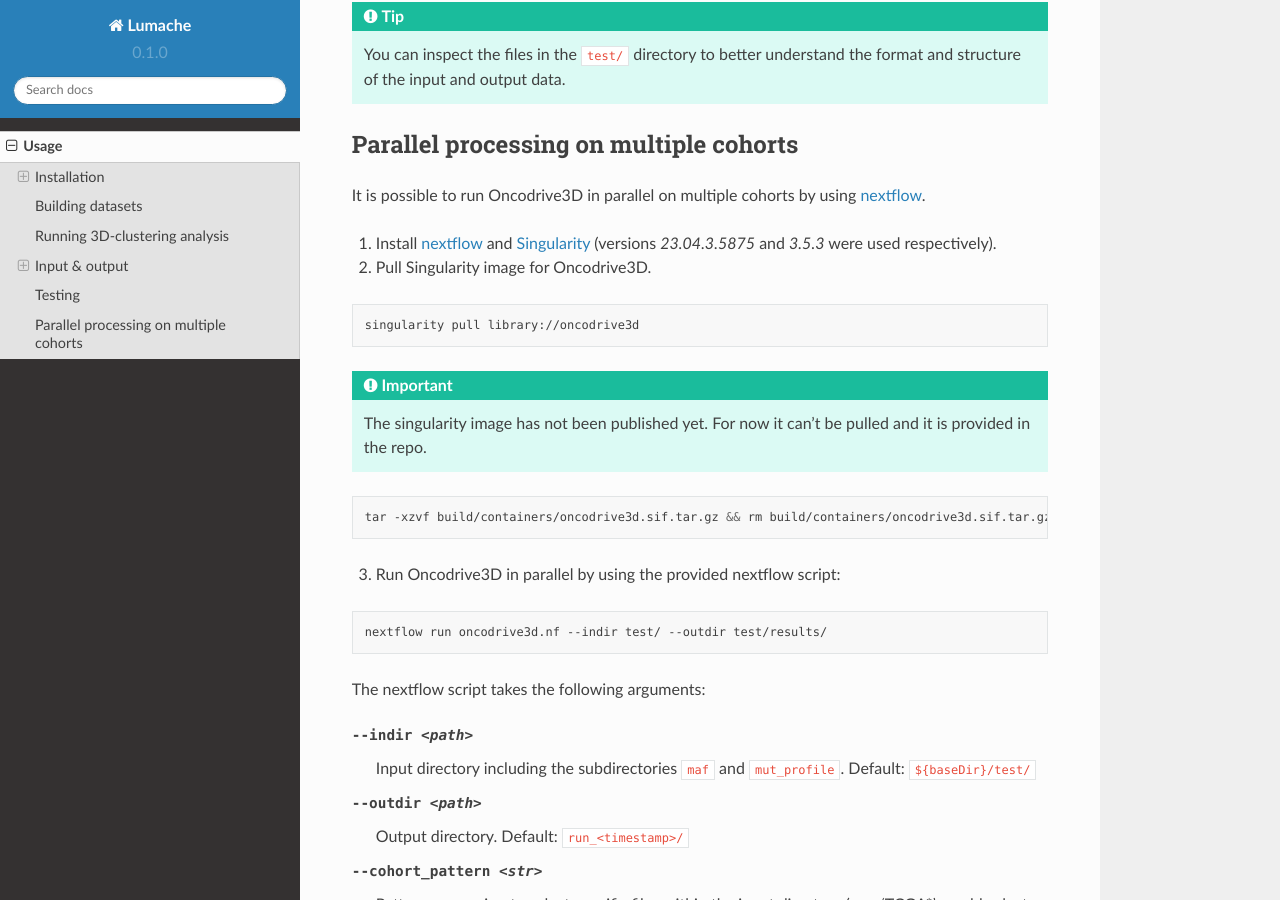
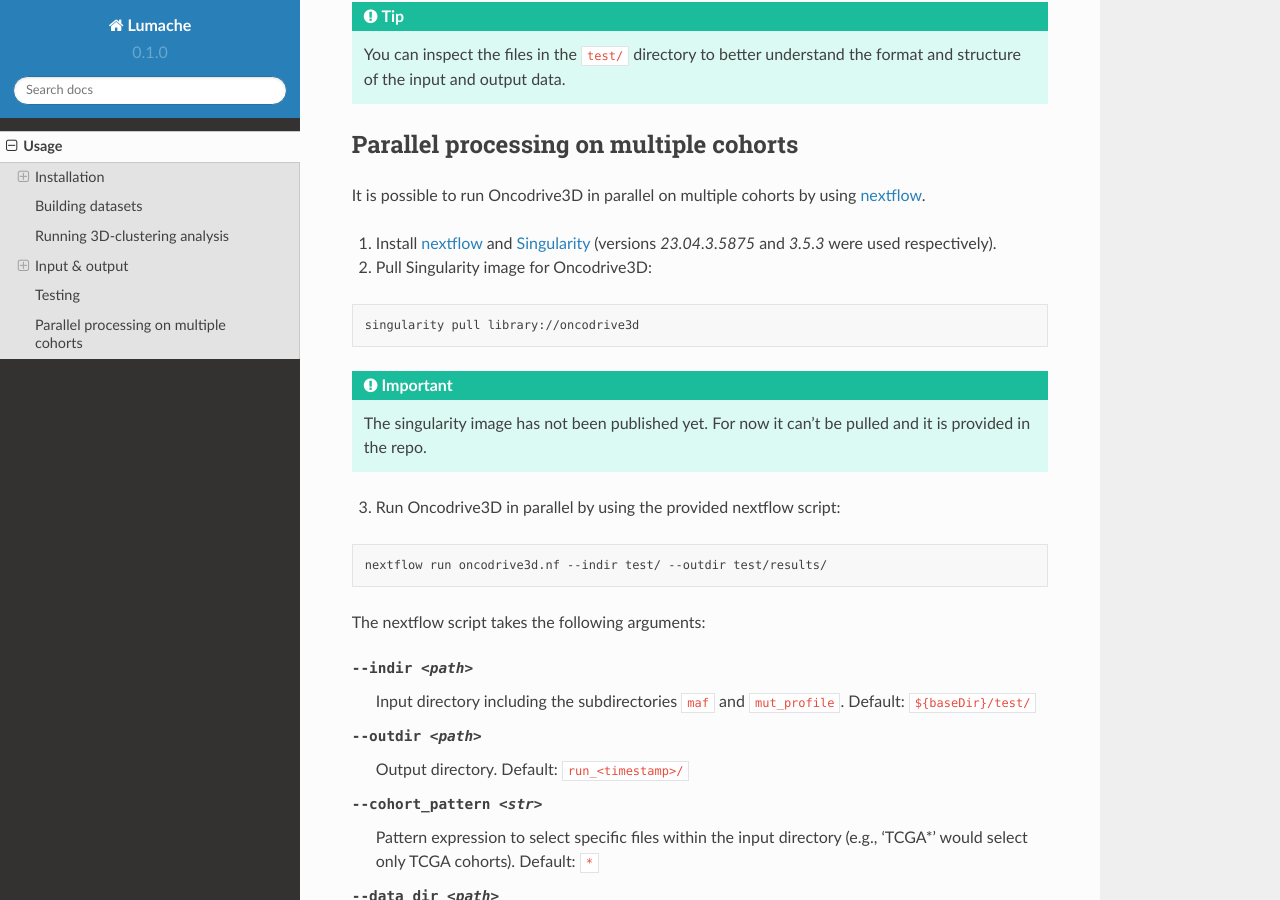
Before and after one commit to St3451/readthedocs_tmp, a Sphinx documentation site: the page built from docs/source/usage.rst, in a window 1280 px wide and 900 px high, scrolled down 7957 px. Built offline with Sphinx 7.4.7 and the Read the Docs theme 2.0.0, drawn with Linux system fonts in a browser that asks for light colours.

Commit message:
docs update

```diff
--- a/docs/source/usage.rst
+++ b/docs/source/usage.rst
@@ -334,7 +334,7 @@ It is possible to run Oncodrive3D in parallel on multiple cohorts by using
 
 1. Install `nextflow <https://www.nextflow.io/docs/latest/getstarted.html>`_ and `Singularity <https://www.nextflow.io/docs/latest/getstarted.html>`_ (versions `23.04.3.5875` and `3.5.3` were used respectively).
 
-2. Pull Singularity image for Oncodrive3D.
+2. Pull Singularity image for Oncodrive3D:
 
 .. code-block:: bash
 
@@ -344,10 +344,6 @@ It is possible to run Oncodrive3D in parallel on multiple cohorts by using
 
    The singularity image has not been published yet. For now it can't be pulled
    and it is provided in the repo.
-
-.. code-block:: bash
-
-   tar -xzvf build/containers/oncodrive3d.sif.tar.gz && rm build/containers/oncodrive3d.sif.tar.gz
 
 3. Run Oncodrive3D in parallel by using the provided nextflow script:
 
```
